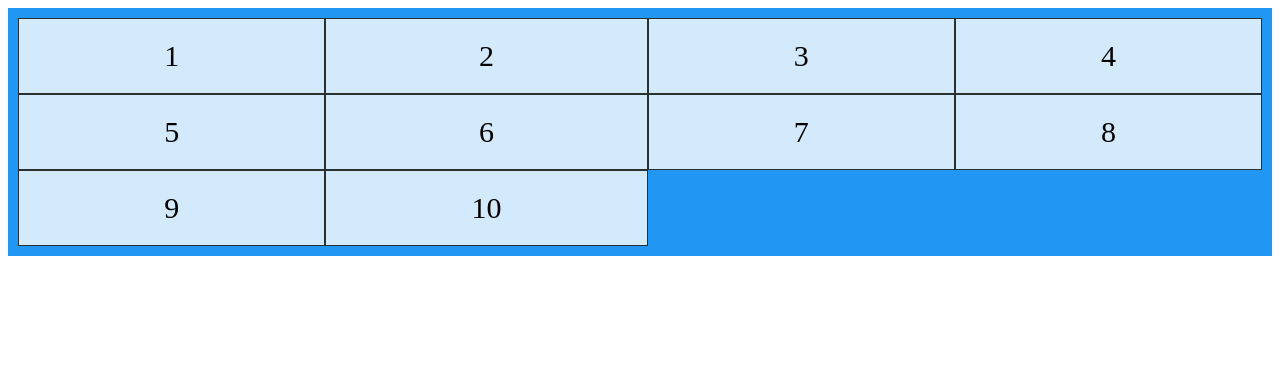
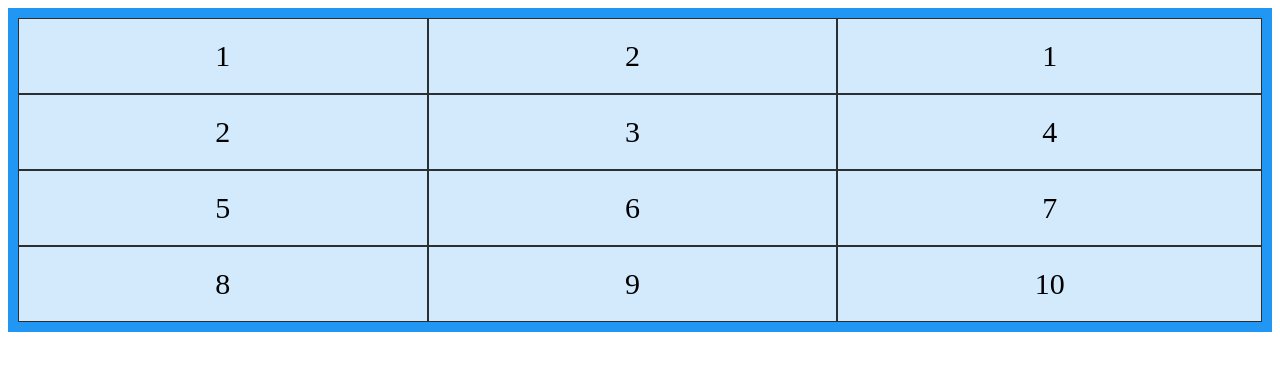
Before and after one commit to nguy3286/Algo_Simulator, a plain HTML site: page main.html in a window 1280 px wide. Drawn offline with Linux system fonts and the light colour scheme.

Commit message:
css repeat() function

```diff
--- a/main.html
+++ b/main.html
@@ -8,7 +8,8 @@
     <style>
         .grid-container {
           display: grid;
-          grid-template-columns: auto auto auto auto;
+          /* grid-template-columns: auto auto auto auto; */
+          grid-template-columns: repeat(3, auto);
           background-color: #2196F3;
           padding: 10px;
         }
@@ -26,26 +27,19 @@
     <div class="grid-container">
         <div class="grid-item">1</div>
         <div class="grid-item">2</div>
-        <div class="grid-item">3</div>
-        <div class="grid-item">4</div>
-        <div class="grid-item">5</div>
-        <div class="grid-item">6</div>
-        <div class="grid-item">7</div>
-        <div class="grid-item">8</div>
-        <div class="grid-item">9</div>
     </div>
 
 <script>
     // var toAdd = document.createDocumentFragment();
-    // for (var i=0; i < 11; i++)
-    // {
+    var grid_div = document.getElementsByClassName("grid-container")[0];
+
+    for (var i=1; i < 11; i++)
+    {
         var newDiv = document.createElement('div');
-        // newDiv.id = 'r' + i;
         newDiv.className = 'grid-item';
-        newDiv.innerText = '10';
-        // toAdd.appendChild(newDiv);
-        document.getElementsByClassName("grid-container")[0].appendChild(newDiv);
-    // }
+        newDiv.innerText = i;
+        grid_div.appendChild(newDiv);
+    }
     // console.log(toAdd);
     // document.getElementsByClassName("grid-container")[0] = toAdd;
     // appendChild(toAdd);
```
